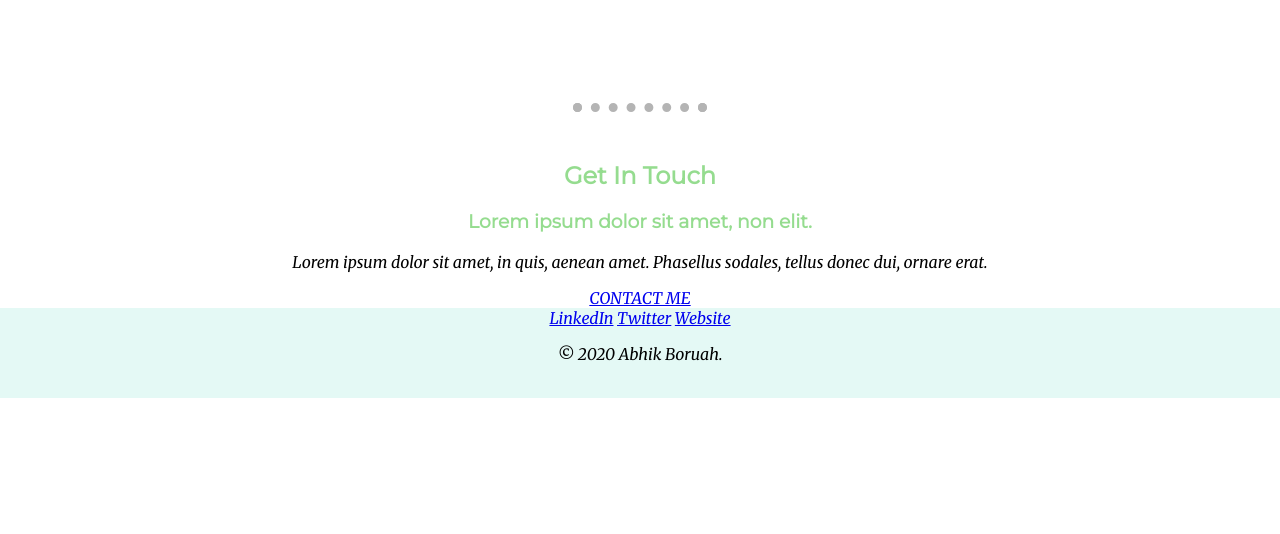
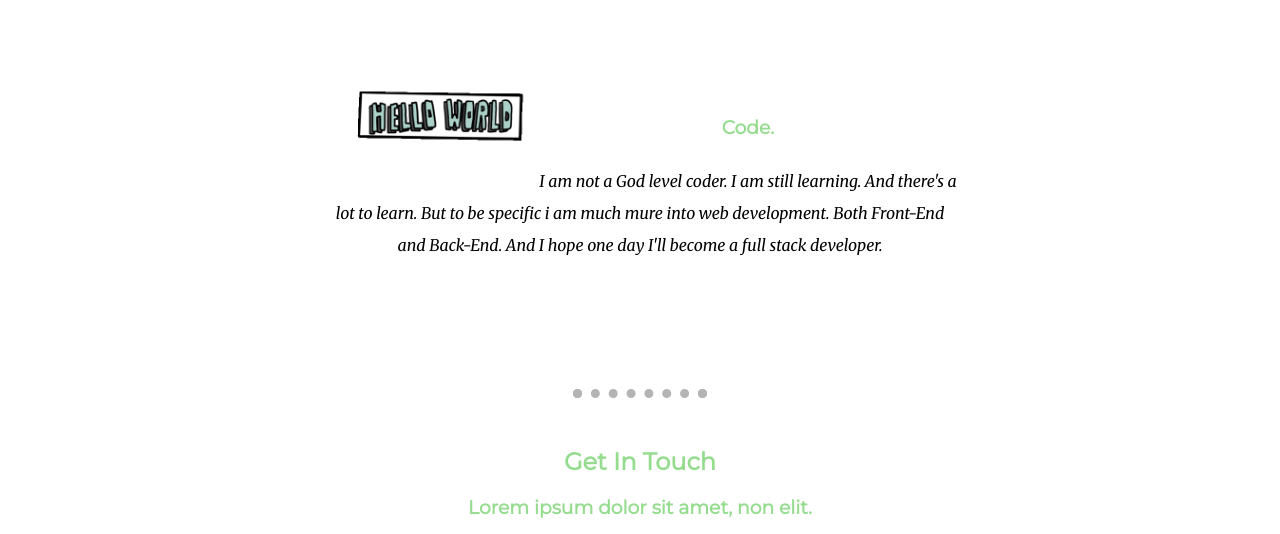
Before and after one commit to AbhikBoruah/PersonalSite, a plain HTML site: page index.html in a window 1280 px wide. Shown: the part 2201-2735 px from the top of the page. Before the commit the page ends 2599 px from the top, so only its background shows below. Drawn offline with Linux system fonts and the light colour scheme.

Commit message:
new files

```diff
--- a/css/style.css
+++ b/css/style.css
@@ -75,7 +75,7 @@ h3{
 .profilepic{
     width: 158px;
     border-radius: 85px;
-    background-color: #e4f9f5;
+
     padding: 10px;
 }
 img.Engineering{
@@ -114,8 +114,20 @@ p{
 margin-bottom: 100px;
 }
 .bio{
-line-height: 2;
-width: 50%;
-margin: 10px auto 10px auto;
-padding-bottom: 65px;
+
 }
+.hobs{
+    width: 50%;
+    margin: 20px auto 20px auto;
+    line-height: 2;
+    width: 50%;
+    margin: 10px auto 10px auto;
+    padding-bottom: 65px;
+}
+.codinghobby{
+    float: left;
+    width: 228px;
+    margin-top: -43px;
+    margin-right: -12px;
+    margin-left: 0px;
+}
--- a/index.html
+++ b/index.html
@@ -20,9 +20,9 @@
     </div>
     <div class="middle-container">
         <div class="profile">
-          <img class="profilepic" src="images/boy (2).png" alt="">
+          <img class="profilepic" src="images/prof.jpg" alt="">
           <h2>Hello.</h2>
-          <p class="bio">Thought myself more to be a travelling kind of guy. But always found more fun in reading a book while traveling. Now I find myself surrounded by half read books and a mug of cold coffee ( which probably I forgot to drink that's why cold). Trying hard to catch up with the social life. I've no time for the grammar Nazis
+          <p class="hobs">Thought myself more to be a travelling kind of guy. But always found more fun in reading a book while traveling. Now I find myself surrounded by half read books and a mug of cold coffee ( which probably I forgot to drink that's why cold). Trying hard to catch up with the social life. I've no time for the grammar Nazis
             I'm more like with the allied grammar powers which can make lynne truss shot herself in her own bunker. Gains an immediate affinity towards people who loves to have an intellectual duel.
             Hopes one day Robert Langdon comes to India.</p>
         </div>
@@ -44,6 +44,13 @@
             <h3 class="hobbies-align">Violin</h3>
             <p class="para">Although I dont play much now. But it's still one of my hobby. And it's something that i cherish. I am fluent with Indian Carnatic Style.</p>
           </div>
+          <div class="hobs">
+            <img class="codinghobby" src="images/code.gif">
+            <h3>Code.</h3>
+            <p class="para">I am not a God level coder. I am still learning. And there's a lot to learn. But to be specific i am much mure into web development. Both Front-End and Back-End.
+              And I hope one day I'll become a full stack developer.  </p>
+
+        </div>
         </div>
         <hr>
         <div class="contact-me">
```
Also changed, not shown: images/code.gif (added), images/prof.jpg (added).
